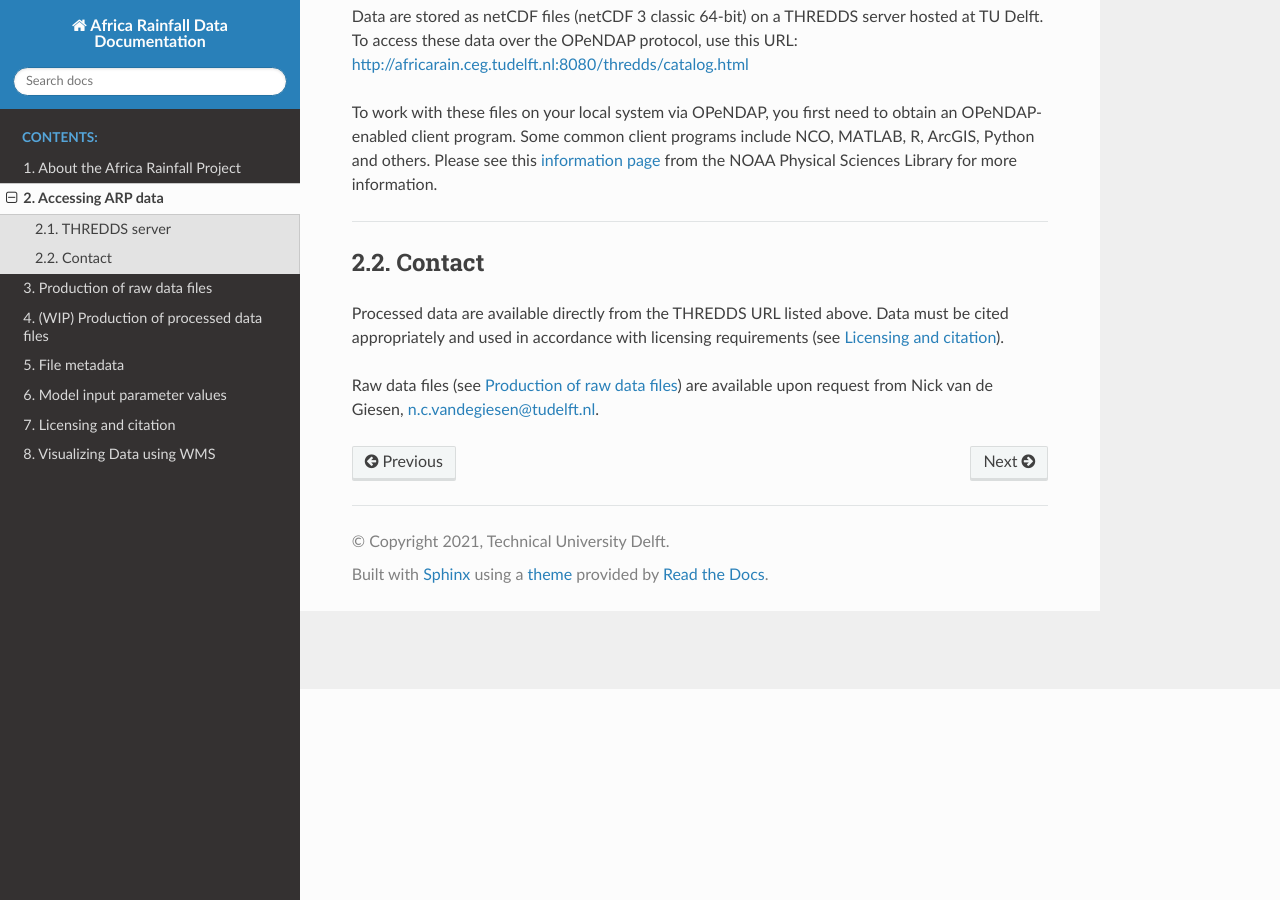
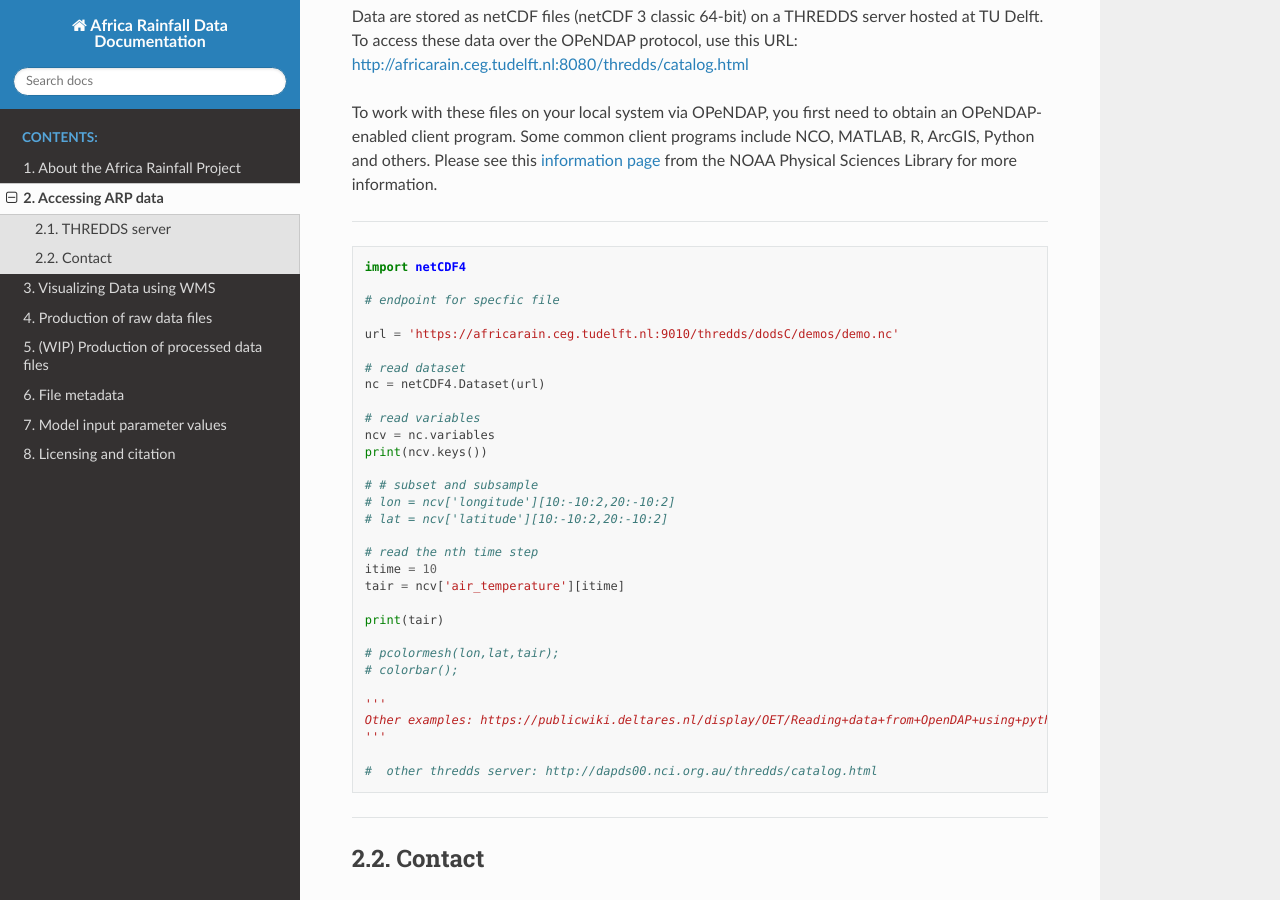
Before and after one commit to CEG-TU-Delft/africarain-docs, a Sphinx documentation site: the page built from docs/source/access.rst, in a window 1280 px wide and 900 px high, scrolled down 211 px. Built offline with Sphinx 7.4.7 and the Read the Docs theme 2.0.0, drawn with Linux system fonts in a browser that asks for light colours.

Commit message:
added odap-api example

```diff
--- a/docs/source/access.rst
+++ b/docs/source/access.rst
@@ -9,6 +9,42 @@ To work with these files on your local system via OPeNDAP, you first need to obt
 
 --------------
 
+.. code-block:: python
+
+   import netCDF4
+
+   # endpoint for specfic file
+
+   url = 'https://africarain.ceg.tudelft.nl:9010/thredds/dodsC/demos/demo.nc'
+
+   # read dataset
+   nc = netCDF4.Dataset(url)
+
+   # read variables
+   ncv = nc.variables
+   print(ncv.keys())
+
+   # # subset and subsample
+   # lon = ncv['longitude'][10:-10:2,20:-10:2]
+   # lat = ncv['latitude'][10:-10:2,20:-10:2]
+
+   # read the nth time step
+   itime = 10
+   tair = ncv['air_temperature'][itime]
+
+   print(tair)
+
+   # pcolormesh(lon,lat,tair);
+   # colorbar();
+
+   '''
+   Other examples: https://publicwiki.deltares.nl/display/OET/Reading+data+from+OpenDAP+using+python
+   '''
+
+   #  other thredds server: http://dapds00.nci.org.au/thredds/catalog.html
+
+----------
+
 Contact
 -------
 Processed data are available directly from the THREDDS URL listed above. Data must be cited appropriately and used in accordance with licensing requirements (see `Licensing and citation <https://africarain.readthedocs.io/en/latest/citing.html>`_).
--- a/docs/source/index.rst
+++ b/docs/source/index.rst
@@ -21,12 +21,12 @@ Simulation data are made available for reuse under a CC BY-NC 4.0 International
 
    about
    access
+   wms-client
    provenance
    data_processing
    metadata
    input_values
    citing
-   wms-client
 
 
 Attributions
```
